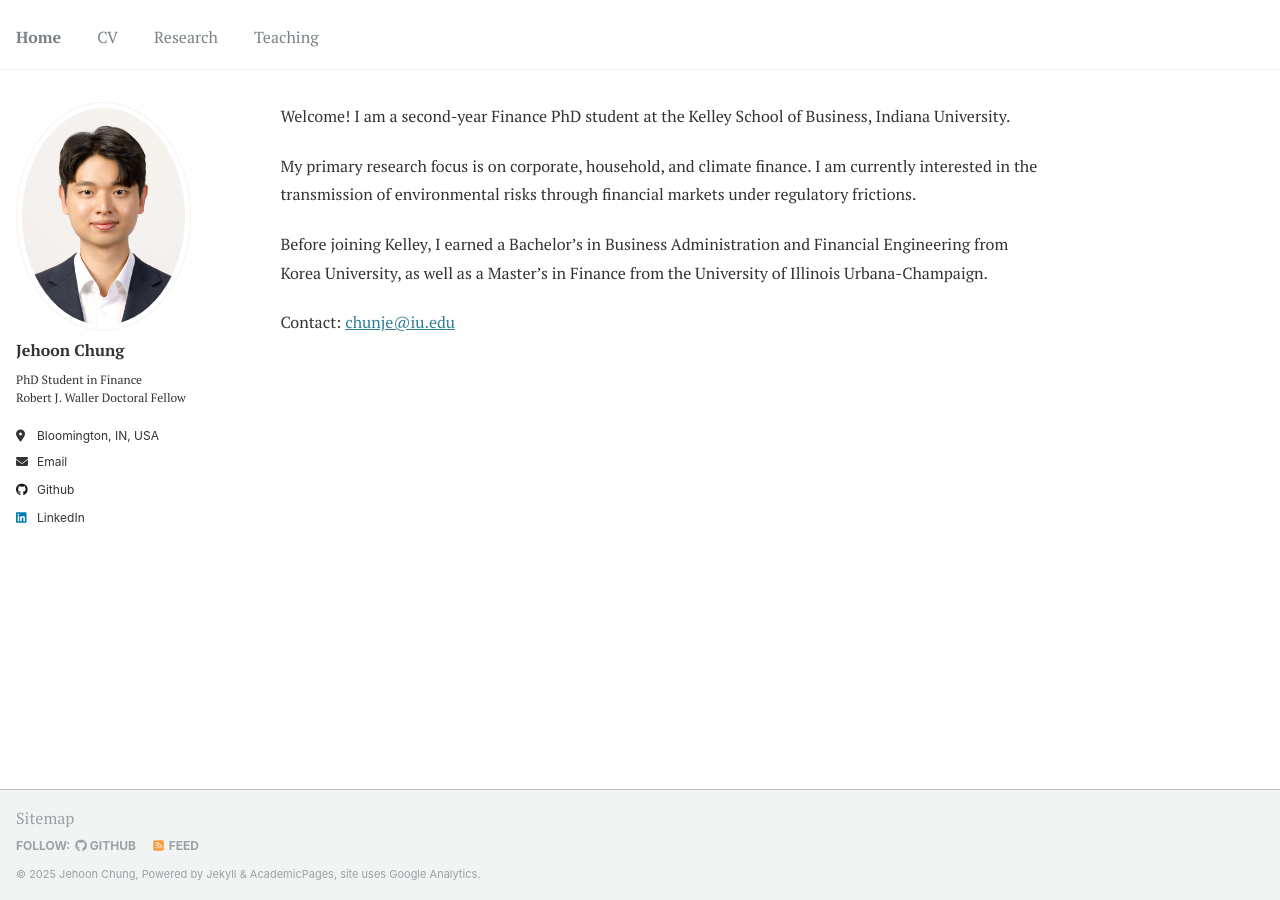
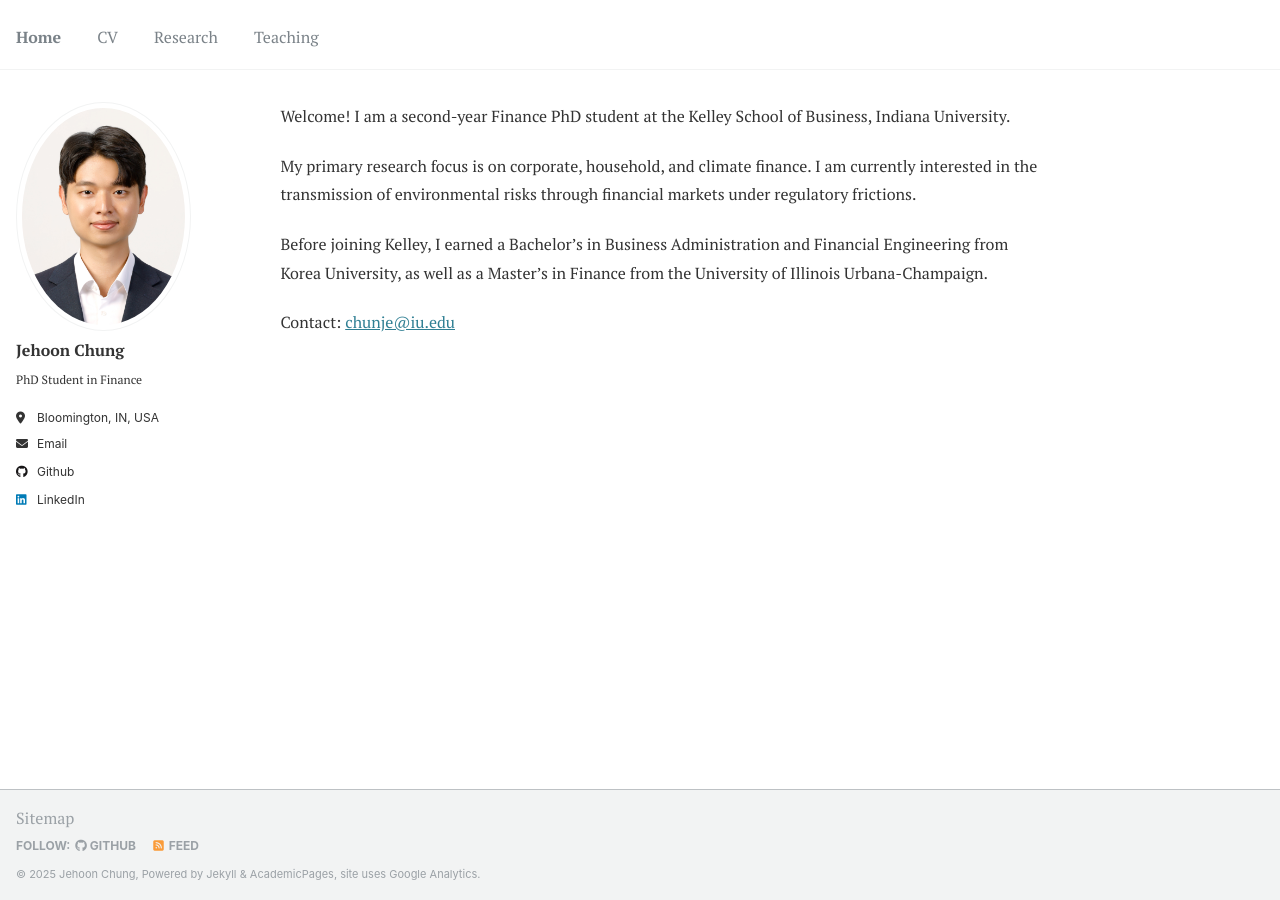
Before and after one commit to JehoonChung/jehoonchung.github.io, a Jekyll site: the page built from _pages/about.md, in a window 1280 px wide. Built offline with Jekyll 4.4.1, drawn with Linux system fonts in a browser that asks for light colours.

Commit message:
Update _config.yml

```diff
--- a/_config.yml
+++ b/_config.yml
@@ -24,7 +24,7 @@ author:
   avatar           : "jehoonpic.jpg"
   name             : "Jehoon Chung"
   pronouns         : #"he/him"
-  bio              : "PhD Student in Finance<br>Robert J. Waller Doctoral Fellow"
+  bio              : "PhD Student in Finance"
   location         : "Bloomington, IN, USA"
   employer         : #"Indiana University Bloomington"
   uri              : # URL
```
